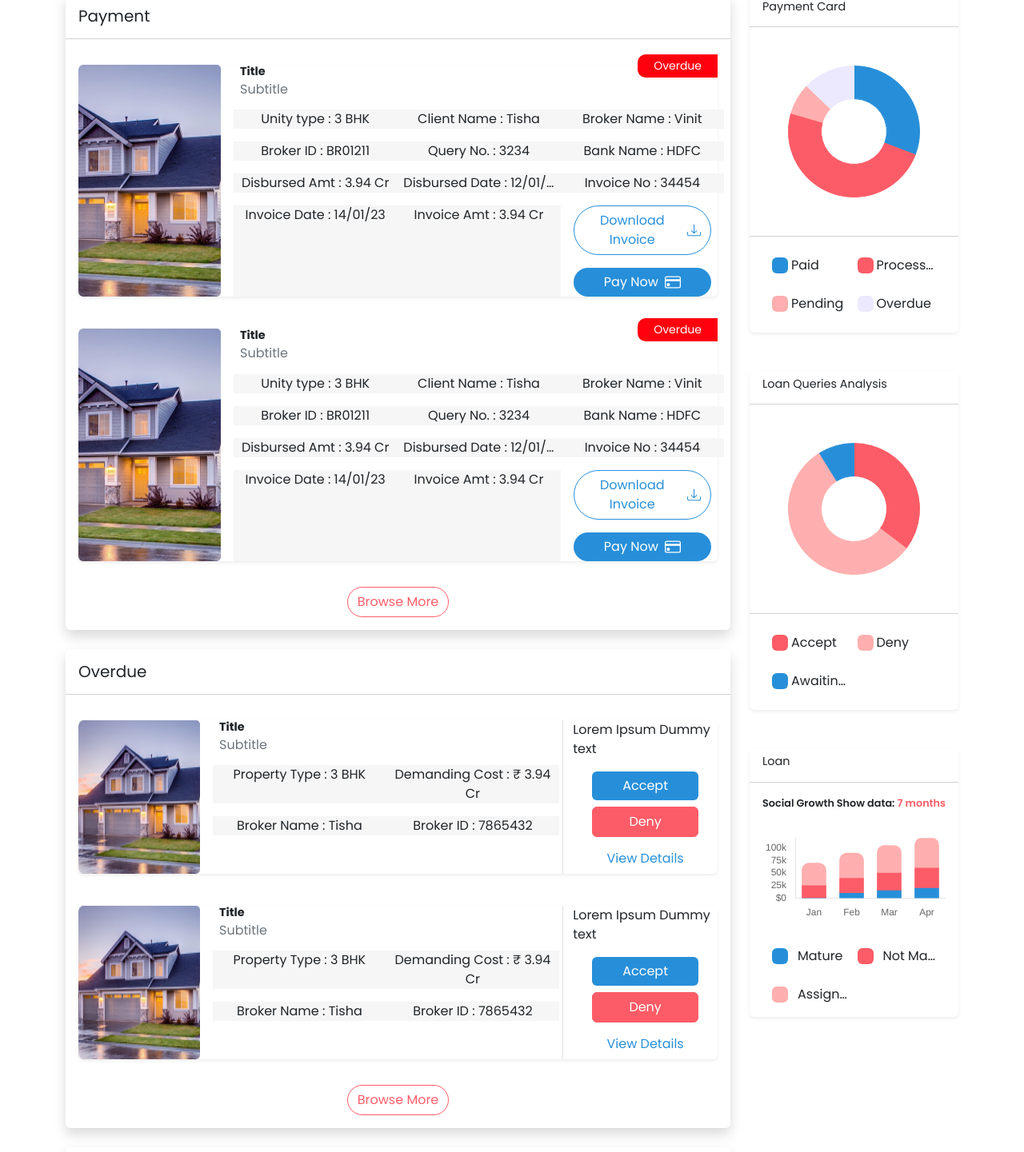
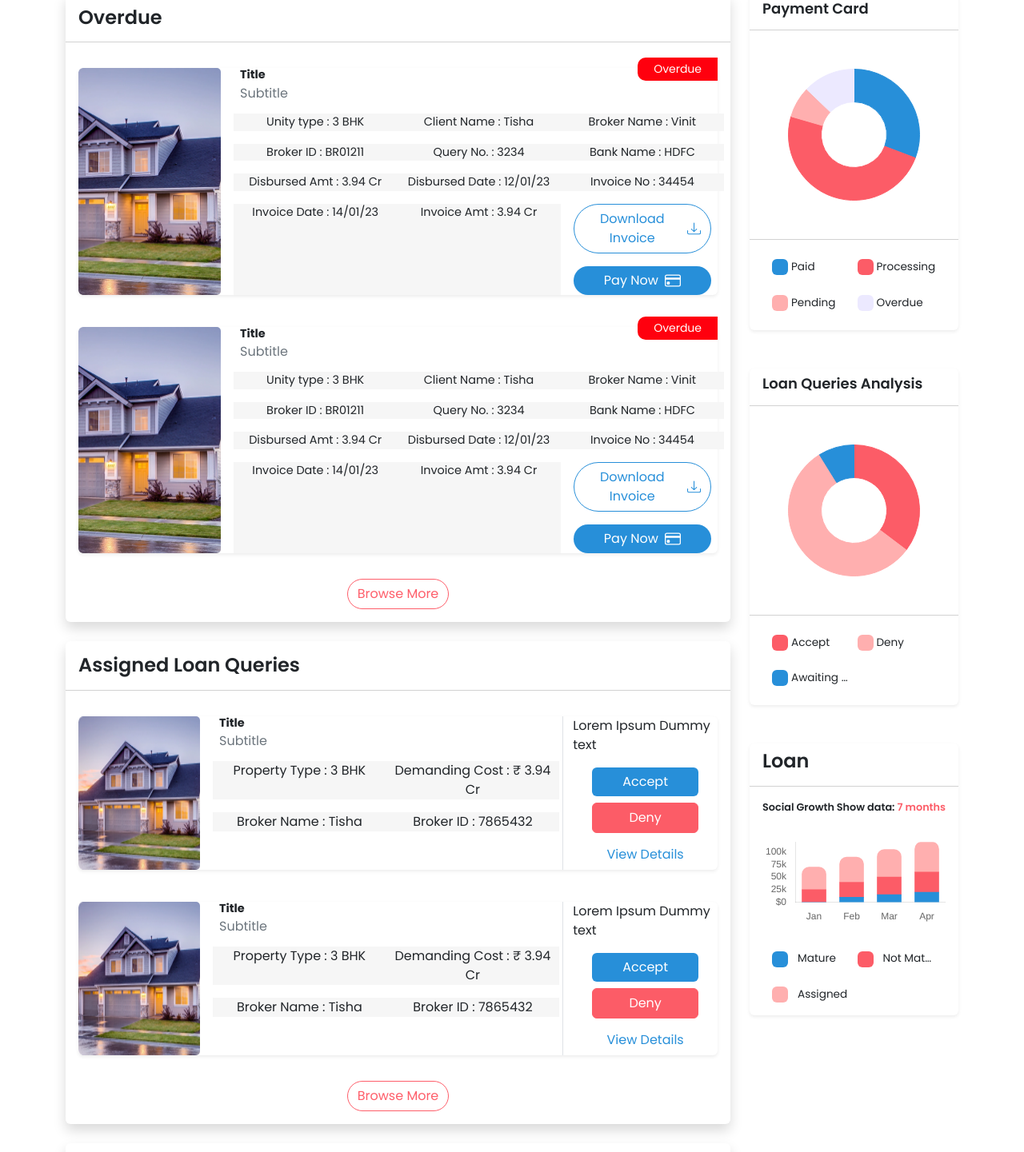
Before and after one commit to Vivekackrolix/Nesto-Frontend, a React (Create React App) app: page /home-dashboard in a window 1280 px wide. Shown: the part 417-1858 px from the top of the page at 80% size. Built offline with nearby package versions, Linux system fonts and the light colour scheme.

Commit message:
dashboard cards font sizes chnages

```diff
--- /dev/null
+++ b/src/dashboard/dashboard-card-big/DashboardParentCard.css
@@ -0,0 +1,7 @@
+.dashboard-parent-card h5 {
+  font-size: 24px;
+}
+
+.dashboard-parent-card .text-truncate {
+  font-size: 0.9rem;
+}
--- a/src/dashboard/dashboard-card-big/DashboardParentCard.js
+++ b/src/dashboard/dashboard-card-big/DashboardParentCard.js
@@ -1,11 +1,12 @@
 import { Card, Row, Col, Button } from 'react-bootstrap';
 import DashboardChildCard from './DashboardChildCard';
+import './DashboardParentCard.css';
 
 const DashboardParentCard = ({ title, cardType }) => {
   return (
     <Card className="border-0 shadow mb-4 dashboard-parent-card">
       <Card.Header className="bg-transparent py-3">
-        <h5 className="mb-0">{title}</h5>
+        <h5 className="mb-0 fw-semibold">{title}</h5>
       </Card.Header>
       <Card.Body>
         <Row className="g-4">
--- /dev/null
+++ b/src/dashboard/doughnut-chart/DoughnutChart.css
@@ -0,0 +1,8 @@
+.doughnut-chart .card-title {
+  /* font-weight: 400 !important; */
+  font-size: 18px !important;
+}
+
+.doughnut-chart .text-truncate {
+  font-size: 0.85rem;
+}
--- a/src/dashboard/doughnut-chart/DoughnutChart.js
+++ b/src/dashboard/doughnut-chart/DoughnutChart.js
@@ -2,6 +2,7 @@ import React from 'react';
 import { Chart as ChartJS, ArcElement, Tooltip, Legend } from 'chart.js';
 import { Doughnut } from 'react-chartjs-2';
 import { Card } from 'react-bootstrap';
+import './DoughnutChart.css';
 
 ChartJS.register(ArcElement, Tooltip, Legend);
 
@@ -24,9 +25,9 @@ const DoughnutChart = ({ data }) => {
 
 const DoughnutChartDashboard = ({ title, data }) => {
   return (
-    <Card className="shadow-sm border-0">
+    <Card className="shadow-sm border-0 doughnut-chart">
       <Card.Header className="bg-transparent">
-        <Card.Title>{title}</Card.Title>
+        <Card.Title className="fw-semibold">{title}</Card.Title>
       </Card.Header>
       <Card.Body className="d-flex justify-content-center align-items-center p-5">
         <DoughnutChart data={data} />
--- a/src/dashboard/footer/CopyrightText.js
+++ b/src/dashboard/footer/CopyrightText.js
@@ -28,7 +28,7 @@ const CopyrightText = () => {
               as={Link}
               className="text-decoration-none text-white text-opacity-75 fw-light"
             >
-              Privacy
+              Privacy Policy
             </Button>
           </Col>
         </Row>
--- a/src/dashboard/home-dashnoard-content/HomeDashboardContent.js
+++ b/src/dashboard/home-dashnoard-content/HomeDashboardContent.js
@@ -10,7 +10,7 @@ const HomeDashboardContent = () => {
     <Container>
       <Row>
         <Col md={9}>
-          {HomeDashboardContentContentData.map(({ title, cardType }, index) => (
+          {HomeDashboardContentContentData.map(({ title, cardType }) => (
             <DashboardParentCard
               title={title}
               cardType={cardType}
--- a/src/dashboard/home-dashnoard-content/HomeDashboardContentData.js
+++ b/src/dashboard/home-dashnoard-content/HomeDashboardContentData.js
@@ -1,14 +1,14 @@
 export const HomeDashboardContentContentData = [
   {
-    title: 'Payment',
+    title: 'Overdue',
     cardType: 'overdue',
   },
   {
-    title: 'Overdue',
+    title: 'Assigned Loan Queries',
     cardType: 'assigned',
   },
   {
-    title: 'Loan Queries Analysis',
+    title: 'Recently Accepted Loan Queries',
     cardType: 'acceptedLoanQueries',
   },
 ];
--- /dev/null
+++ b/src/dashboard/stacked-bar-chart-loan/StackedBarChart.css
@@ -0,0 +1,7 @@
+.stacked-bar-chart .card-title {
+  font-size: 24px;
+}
+
+.stacked-bar-chart .text-truncate {
+  font-size: 0.85rem;
+}
--- a/src/dashboard/stacked-bar-chart-loan/StackedBarChart.js
+++ b/src/dashboard/stacked-bar-chart-loan/StackedBarChart.js
@@ -7,6 +7,7 @@ import {
   LinearScale,
   BarElement,
 } from 'chart.js';
+import './StackedBarChart.css';
 
 ChartJS.register(CategoryScale, LinearScale, BarElement);
 
@@ -95,9 +96,9 @@ export const StackedBarChart = () => {
 
 const StackedBarChartDashboard = () => {
   return (
-    <Card className="shadow-sm border-0">
+    <Card className="shadow-sm border-0 stacked-bar-chart">
       <Card.Header className="bg-transparent">
-        <Card.Title>Loan</Card.Title>
+        <Card.Title className="fw-semibold">Loan</Card.Title>
       </Card.Header>
       <Card.Body>
         <div className="d-flex justify-content-between align-items-center stacked-bar">
```
